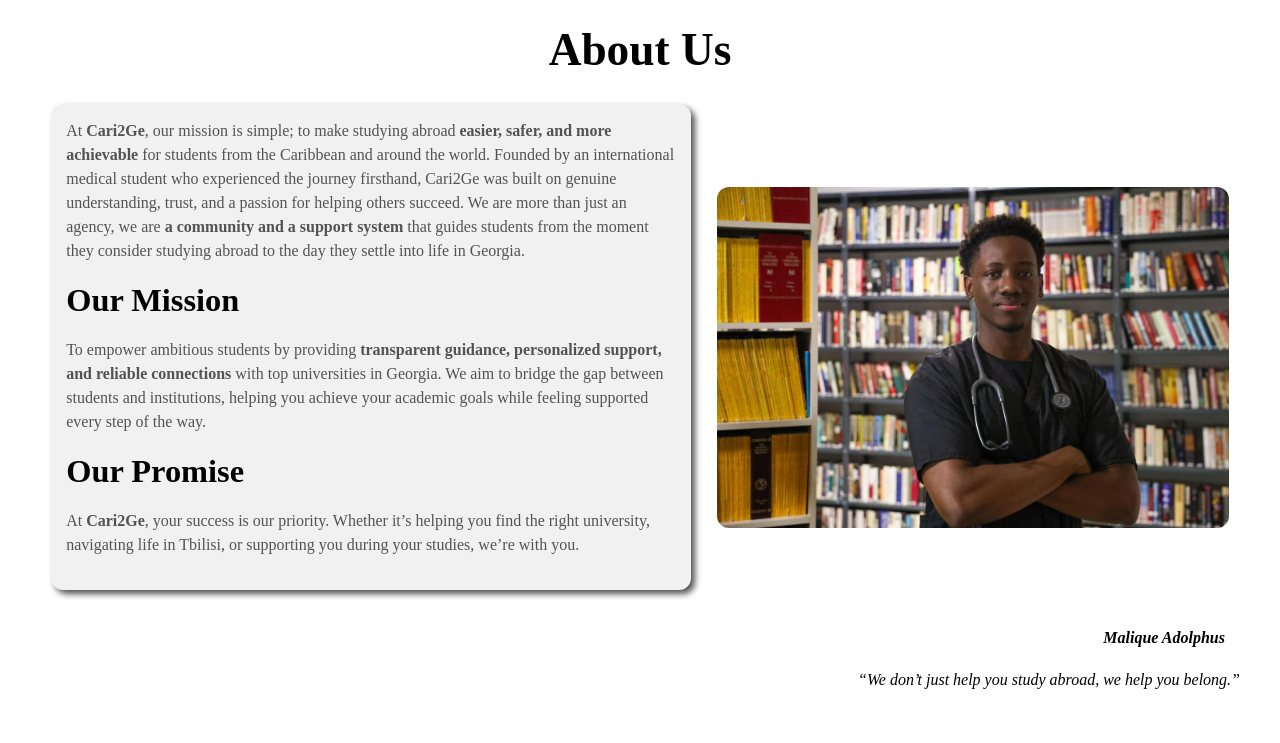
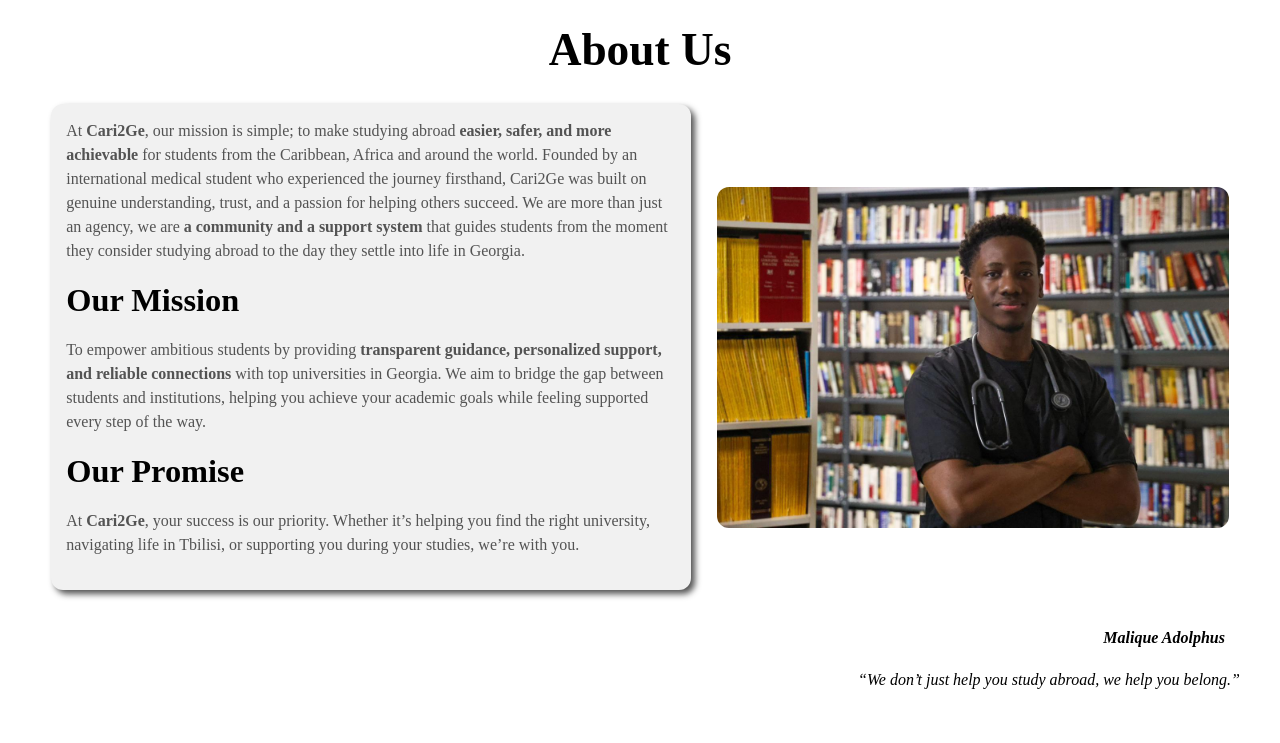
Before and after one commit to TatianaAnder/study-in-georgia, a plain HTML site: page about.html in a window 1280 px wide. Shown: the part 57-800 px from the top of the page. Drawn offline with Linux system fonts and the light colour scheme.

Commit message:
edit about page

```diff
--- a/about.html
+++ b/about.html
@@ -73,7 +73,7 @@
     <h1 class="title">About Us</h1>
         <section class="about__content">
             <article class="about__content-text">
-                <p>At <strong>Cari2Ge</strong>, our mission is simple; to make studying     abroad <strong>easier, safer, and more achievable</strong> for students     from the Caribbean and around the world. Founded by an international    medical student who experienced the journey firsthand, Cari2Ge was built on    genuine understanding, trust, and a passion for helping others succeed. We     are more than just an agency, we are <strong>a community and a support  system</strong> that guides students from the moment they consider studying  abroad to the day they settle into life in Georgia.</p>
+                <p>At <strong>Cari2Ge</strong>, our mission is simple; to make studying     abroad <strong>easier, safer, and more achievable</strong> for students     from the Caribbean, Africa and around the world. Founded by an international    medical student who experienced the journey firsthand, Cari2Ge was built on    genuine understanding, trust, and a passion for helping others succeed. We     are more than just an agency, we are <strong>a community and a support  system</strong> that guides students from the moment they consider studying  abroad to the day they settle into life in Georgia.</p>
                 <h2>Our Mission</h2>
                 <p>To empower ambitious students by providing <strong>transparent   guidance, personalized support, and reliable  connections</strong> with top   universities in Georgia. We aim to bridge the gap between students and    institutions,   helping you achieve your academic goals while feeling  supported every step of the way.</p>
                 <h2>Our Promise</h2>
```
